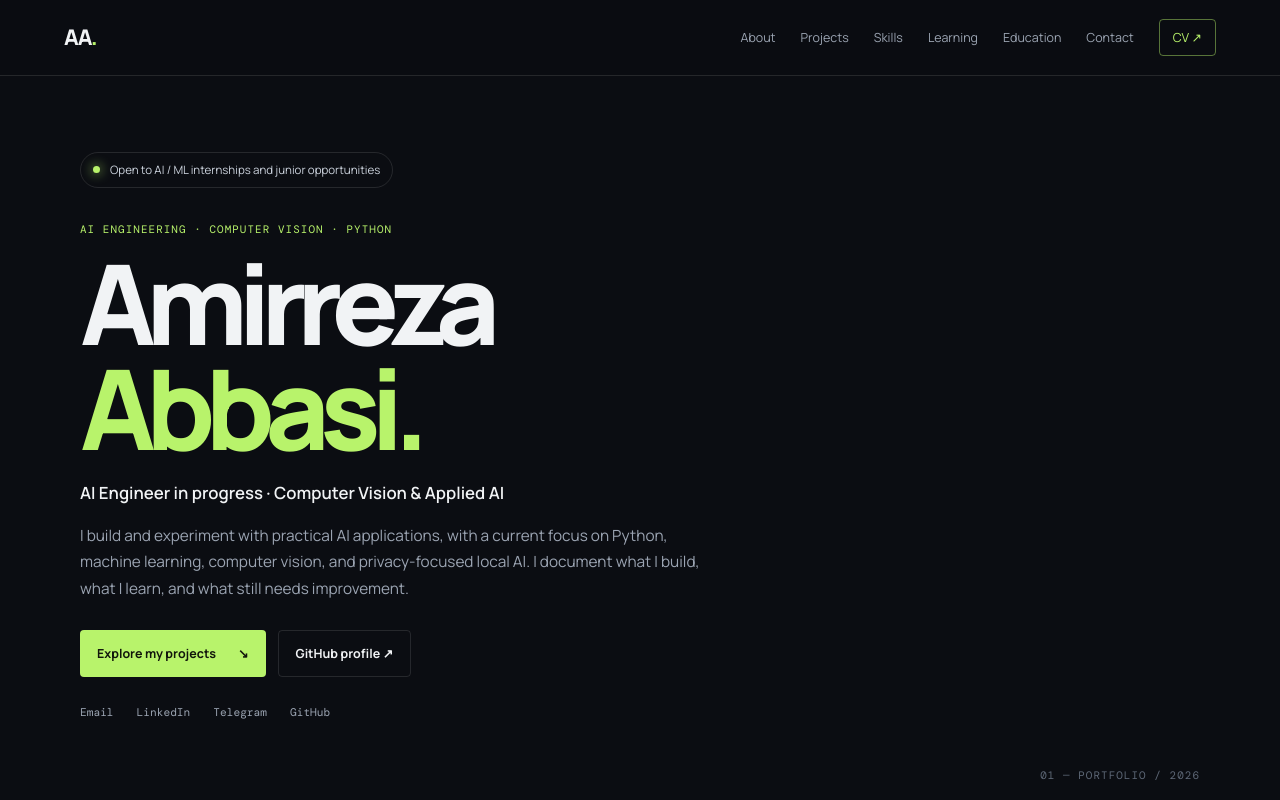
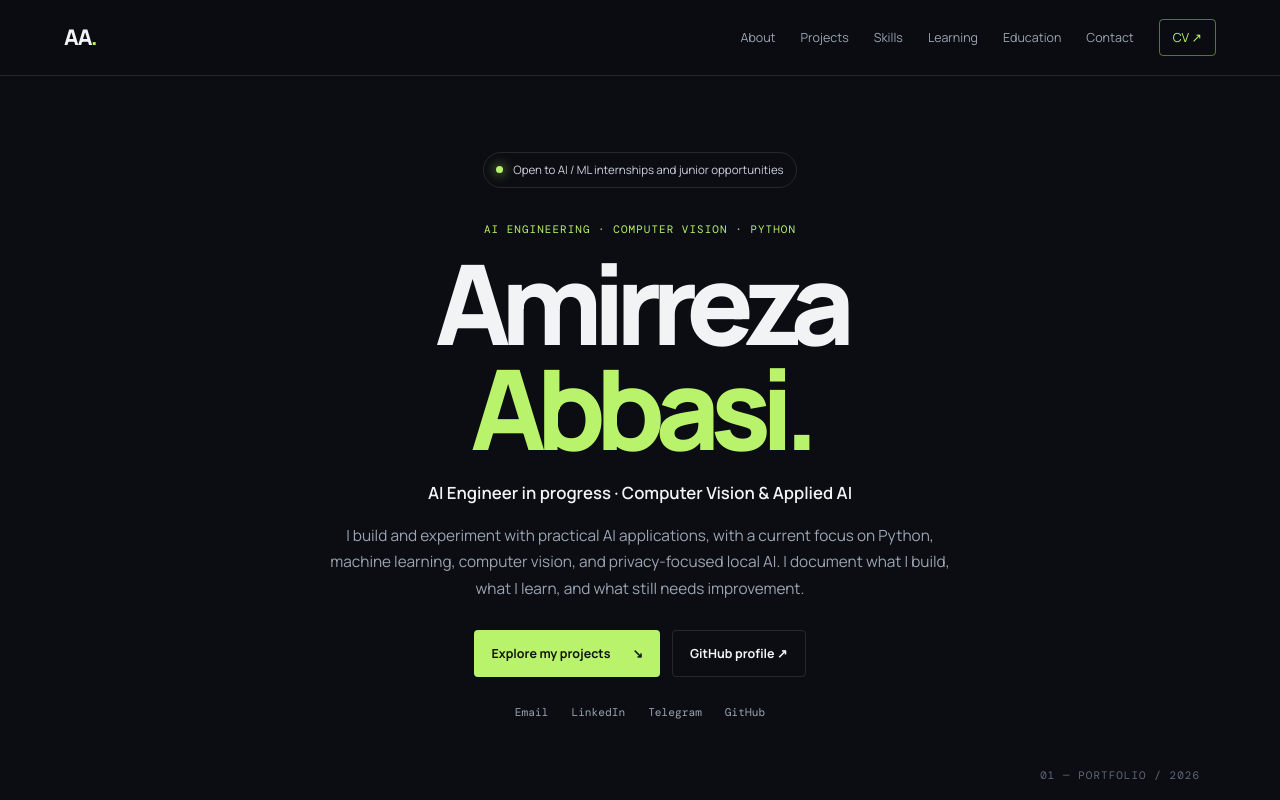
Before and after one commit to amirrezaabbasiai-svg/AmirrezaAbasiAI-svg.github.io, a plain HTML site: page index.html in a window 1280 px wide. Shown: the top 800 px of the page. Drawn offline with nearby package versions, Linux system fonts and the light colour scheme.

Commit message:
Update style.css

```diff
--- a/style.css
+++ b/style.css
@@ -14,7 +14,38 @@ nav { display: flex; align-items: center; gap: 25px; } nav a { color: var(--mute
 nav .nav-cta { color: var(--accent); border: 1px solid rgba(184,243,107,.45); padding: 7px 13px; border-radius: 4px; }
 .menu-toggle { display: none; background: none; color: var(--text); border: 0; font-size: 1.4rem; }
 .section-wrap { width: min(1120px, 90%); margin: 0 auto; }
-.hero { min-height: 650px; display: grid; grid-template-columns: 1.3fr .7fr; align-items: center; gap: 8%; position: relative; padding-top: 76px; padding-bottom: 95px; }
+.hero {
+  min-height: 650px;
+  display: grid;
+  grid-template-columns: 1fr;
+  justify-items: center;
+  align-items: center;
+  position: relative;
+  padding-top: 76px;
+  padding-bottom: 95px;
+}
+
+.hero-copy {
+  width: 100%;
+  max-width: 850px;
+  text-align: center;
+}
+
+.availability {
+  margin-left: auto;
+  margin-right: auto;
+}
+
+.hero-text {
+  max-width: 620px;
+  margin-left: auto;
+  margin-right: auto;
+}
+
+.hero-actions,
+.social-row {
+  justify-content: center;
+}
 .availability { display: inline-flex; align-items: center; gap: 10px; border: 1px solid var(--line); color: #cbd2dc; padding: 7px 12px; border-radius: 100px; font-size: .72rem; margin-bottom: 32px; }
 .pulse, .live-dot { width: 7px; height: 7px; border-radius: 50%; background: var(--accent); box-shadow: 0 0 12px var(--accent); }
 .eyebrow, .section-label, .section-kicker, .hero-index, .card-top, .quick-fact span, .visual-tag, .roadmap-no, .roadmap-state { font-family: var(--mono); letter-spacing: .1em; font-size: .68rem; }
```
